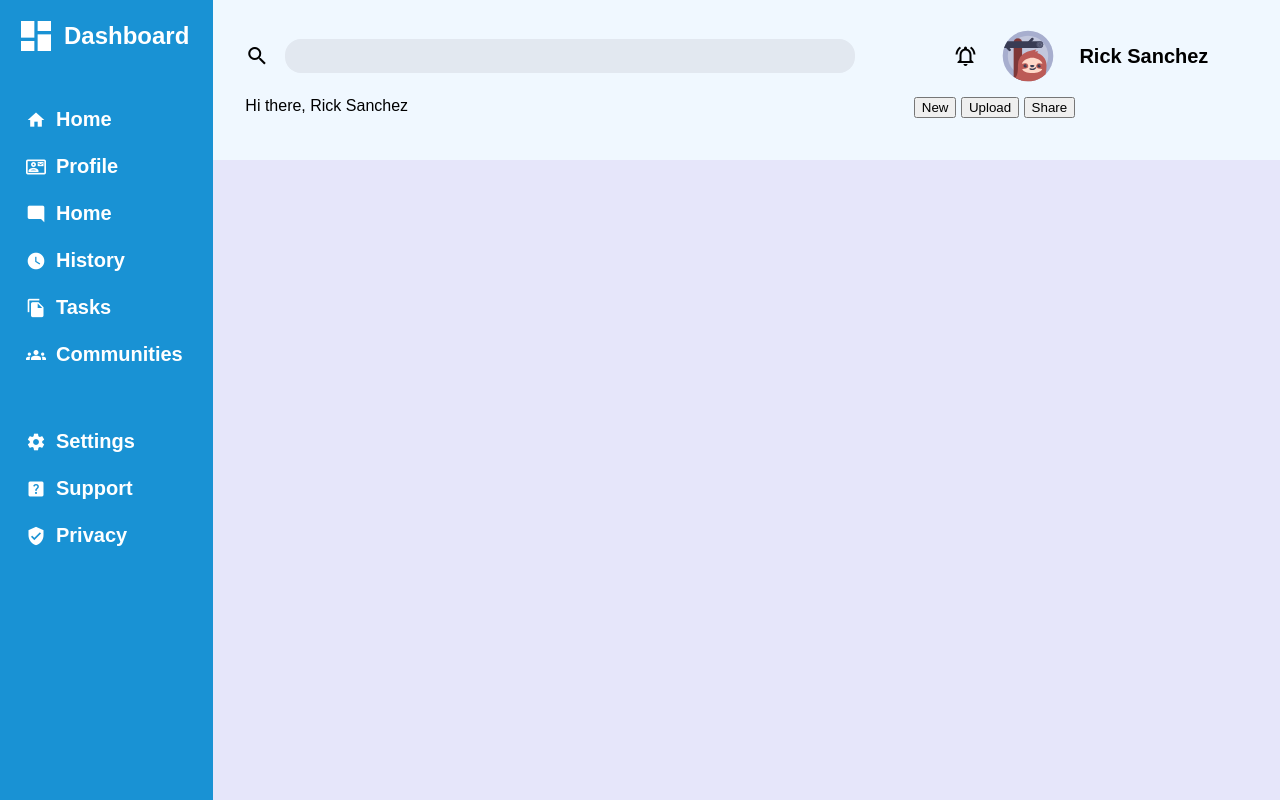
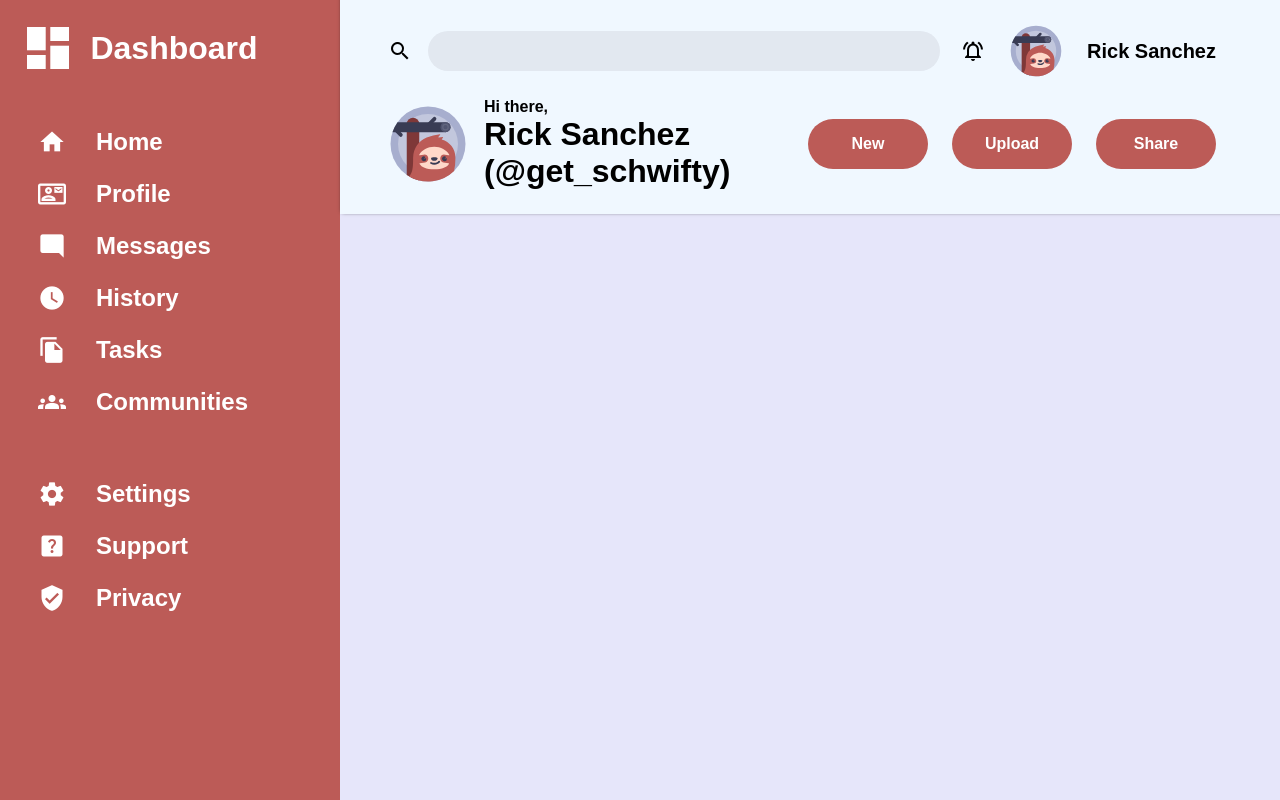
Before and after one commit to sahillkumar/dashboard, a plain HTML site: page index.html in a window 1280 px wide. Drawn offline with Linux system fonts and the light colour scheme.

Commit message:
update css for header

```diff
--- a/index.css
+++ b/index.css
@@ -2,6 +2,10 @@ body {
   padding: 0;
   margin: 0;
   font-family: sans-serif;
+}
+
+:root {
+  --primary-color: #bc5b57;
 }
 
 .container {
@@ -15,11 +19,10 @@ body {
 .sidebar {
   grid-column: 1/2;
   grid-row: 1/6;
-  background-color: #1992d4;
+  background-color: var(--primary-color);
   color: white;
-  padding: 16px;
+  padding: 20px 80px 20px 20px;
   box-sizing: border-box;
-
   display: flex;
   flex-direction: column;
   gap: 40px;
@@ -28,8 +31,7 @@ body {
 .sidebar .sidebar-header {
   display: grid;
   grid-auto-flow: column;
-  gap: 8px;
-  grid-template-columns: 40px auto;
+  gap: 12px;
 
   > * {
     align-self: center;
@@ -37,7 +39,7 @@ body {
   }
 
   span {
-    font-size: 2.5rem;
+    font-size: 3.5rem;
   }
 }
 
@@ -45,11 +47,12 @@ body {
   display: grid;
   grid-auto-flow: column;
   grid-template-columns: 40px auto;
-  padding: 12px 0;
+  padding: 12px;
+  gap: 24px;
 
   span:first-of-type {
     text-align: center;
-    font-size: 1.25rem;
+    font-size: 1.75rem;
   }
 
   > * {
@@ -59,7 +62,7 @@ body {
   a {
     text-decoration: none;
     color: inherit;
-    font-size: 1.25rem;
+    font-size: 1.5rem;
     font-weight: bold;
   }
 
@@ -71,14 +74,16 @@ body {
 .header {
   grid-column: 2/3;
   background-color: aliceblue;
-  padding: 16px 32px;
+  padding: 24px 64px 24px 48px;
   display: grid;
-  box-sizing: border-box;
+  row-gap: 20px;
+  box-shadow: 8px -8px 4px 6px black;
 
   > * {
     display: grid;
     grid-auto-flow: column;
     grid-template-columns: 2fr 1fr;
+    grid-row: 1fr 1fr;
   }
 
   .search-input {
@@ -91,13 +96,13 @@ body {
     }
 
     input {
-      border-radius: 16px;
+      border-radius: 20px;
       outline: none;
       border: none;
       background-color: #e2e8f0;
       font-size: 16px;
-      height: 32px;
-      width: 90%;
+      height: 40px;
+      padding: 0 24px;
     }
   }
 
@@ -105,7 +110,7 @@ body {
     display: flex;
     gap: 24px;
     grid-auto-flow: column;
-    justify-content: center;
+    justify-content: end;
 
     > * {
       align-self: center;
@@ -113,12 +118,63 @@ body {
 
     .profile-picture {
       height: 54px;
-      border-radius: 50%;
     }
 
     .profile-username {
       font-weight: bold;
       font-size: 1.25rem;
+    }
+  }
+
+  .user-details {
+    display: grid;
+    grid-template-columns: 80px 1fr;
+    grid-row: repeat(3, 1fr);
+    column-gap: 16px;
+  }
+
+  .user-details .profile-picture {
+    grid-column: 1/2;
+    grid-row: 1/4;
+  }
+
+  .user-details .greeting {
+    grid-column: 2/3;
+    grid-row: 1/2;
+    font-weight: bold;
+    align-self: flex-end;
+  }
+
+  .user-details .username {
+    grid-column: 2/3;
+    grid-row: 2/4;
+    font-size: 2rem;
+    font-weight: bold;
+    align-self: flex-start;
+  }
+
+  .header-actions {
+    display: grid;
+    align-self: center;
+    grid-auto-flow: column;
+    justify-content: space-between;
+    gap: 24px;
+    grid-template-columns: repeat(3, 120px);
+
+    button {
+      background-color: var(--primary-color);
+      font-size: 1rem;
+      color: white;
+      font-weight: 600;
+      padding: 16px 24px;
+      border-radius: 32px;
+      border: none;
+      outline: none;
+      cursor: pointer;
+    }
+
+    button:hover {
+      opacity: 0.8;
     }
   }
 }
--- a/index.html
+++ b/index.html
@@ -15,7 +15,7 @@
       <div class="sidebar">
         <div class="sidebar-header">
           <span class="material-icons"> dashboard </span>
-          <h2>Dashboard</h2>
+          <h1>Dashboard</h1>
         </div>
         <div class="sidebar-primary-actions">
           <div class="item">
@@ -28,7 +28,7 @@
           </div>
           <div class="item">
             <span class="material-icons"> mode_comment </span>
-            <span><a href="#">Home</a></span>
+            <span><a href="#">Messages</a></span>
           </div>
           <div class="item">
             <span class="material-icons"> watch_later </span>
@@ -78,17 +78,17 @@
           </div>
         </div>
         <div class="header-secondary">
-          <div class="details">
-            <span>
-              <!-- <img
+          <div class="user-details">
+            <span class="profile-picture">
+              <img
                 src="assets/avatar.svg"
                 alt="avatar"
                 width="100%"
                 height="100%"
-              /> -->
+              />
             </span>
-            <span>Hi there,</span>
-            <span>Rick Sanchez</span>
+            <span class="greeting">Hi there,</span>
+            <span class="username">Rick Sanchez (@get_schwifty)</span>
           </div>
           <div class="header-actions">
             <button>New</button>
```
